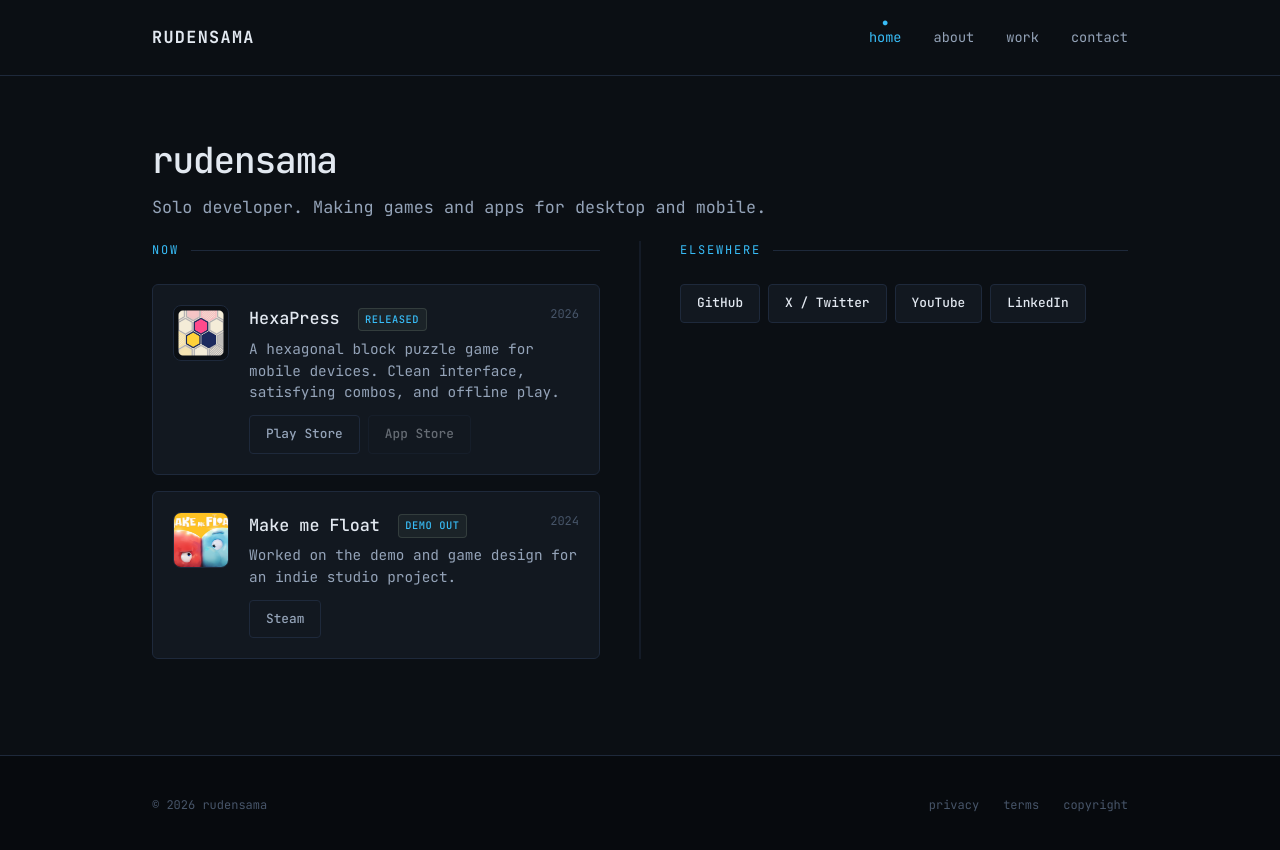
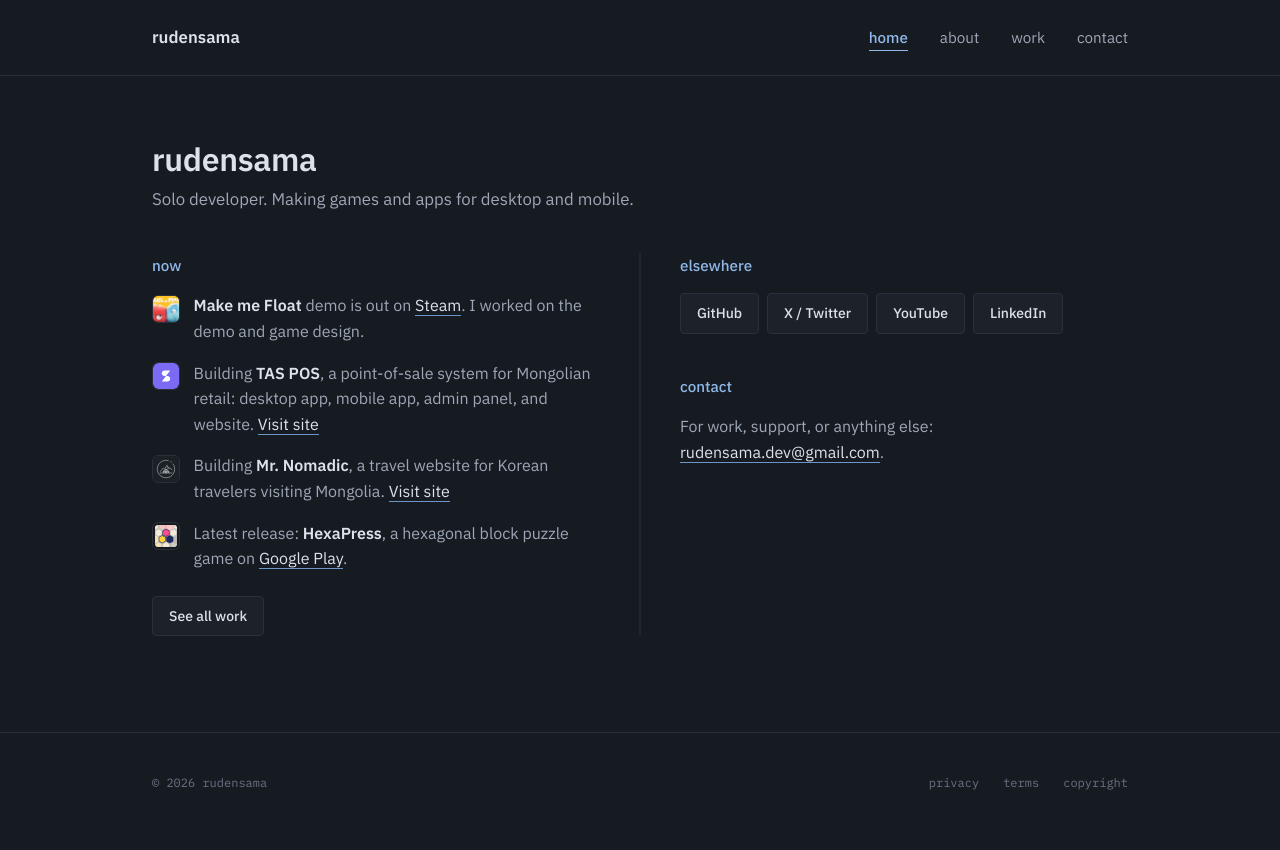
Before and after one commit to Rudensama/rudensama.github.io, a plain HTML site: page index.html in a window 1280 px wide. Drawn offline with Linux system fonts and the light colour scheme.

Commit message:
Clean up site styling, add Mr. Nomadic, rework home page
- Softer dark palette, IBM Plex Sans, plainer labels and tags
- Entrance, hover and page-transition motion (off for reduced motion)
- Add Mr. Nomadic with logo; Visit site links for Mr. Nomadic and TAS
- Home is now a short intro instead of a copy of the work page
- Use one "in progress" tag; fix footer year script

Co-Authored-By: Claude Fable 5.2 <noreply@anthropic.com>

```diff
--- a/assets/css/style.css
+++ b/assets/css/style.css
@@ -1,21 +1,22 @@
-@import url('https://fonts.googleapis.com/css2?family=Inter:ital,opsz,wght@0,14..32,100..900;1,14..32,100..900&family=JetBrains+Mono:ital,wght@0,100..800;1,100..800&display=swap');
+@import url('https://fonts.googleapis.com/css2?family=IBM+Plex+Sans:wght@400;500;600&family=IBM+Plex+Mono:wght@400;500&display=swap');
 
 :root {
-  --bg: #0b0f14;
-  --bg-elev: #121820;
-  --bg-hover: #1a222d;
-  --text: #e2e8f0;
-  --text-dim: #94a3b8;
-  --text-faint: #475569;
-  --border: #1e293b;
-  --border-hover: #334155;
-  --accent: #38bdf8;
-  --accent-dim: #0284c7;
-  --accent-faint: rgba(56, 189, 248, 0.05);
+  --bg: #161a21;
+  --bg-elev: #1c212a;
+  --bg-hover: #232934;
+  --text: #dde2ea;
+  --text-dim: #9ea7b6;
+  --text-faint: #6a7383;
+  --border: #2a313d;
+  --border-hover: #3d4757;
+  --accent: #8fb8e8;
+  --accent-dim: #6c96c8;
+  --accent-faint: rgba(143, 184, 232, 0.07);
   --maxw: 1040px;
-  --font: 'JetBrains Mono', ui-monospace, "SF Mono", Menlo, Monaco, Consolas, monospace;
-  --font-mono: 'JetBrains Mono', ui-monospace, "SF Mono", Menlo, Monaco, Consolas, monospace;
-  --transition: all 0.25s cubic-bezier(0.16, 1, 0.3, 1);
+  --font: 'IBM Plex Sans', system-ui, -apple-system, "Segoe UI", sans-serif;
+  --font-mono: 'IBM Plex Mono', ui-monospace, Consolas, Menlo, monospace;
+  --transition: color 0.18s, border-color 0.18s, background-color 0.18s, transform 0.18s;
+  --ease: cubic-bezier(0.2, 0.7, 0.2, 1);
 }
 
 *, *::before, *::after {
@@ -33,8 +34,8 @@ body {
   background: var(--bg);
   color: var(--text);
   font-family: var(--font);
-  font-size: 15px;
-  line-height: 1.625;
+  font-size: 16px;
+  line-height: 1.6;
   min-height: 100vh;
   display: flex;
   flex-direction: column;
@@ -46,8 +47,8 @@ body {
 /* Typography */
 h1, h2, h3 {
   color: var(--text);
-  font-weight: 500;
-  letter-spacing: -0.02em;
+  font-weight: 600;
+  letter-spacing: -0.01em;
 }
 
 p {
@@ -74,27 +75,13 @@ code {
 a {
   color: var(--text);
   text-decoration: none;
-  border-bottom: 1px solid var(--border);
+  border-bottom: 1px solid var(--accent-dim);
   transition: var(--transition);
 }
 
 a:hover {
   color: var(--accent);
   border-bottom-color: var(--accent);
-}
-
-a[target="_blank"]::after {
-  content: "\2197";
-  display: inline-block;
-  margin-left: 0.25em;
-  color: var(--text-faint);
-  font-size: 0.85em;
-  transition: var(--transition);
-}
-
-a[target="_blank"]:hover::after {
-  color: var(--accent);
-  transform: translate(1px, -1px);
 }
 
 /* Layout */
@@ -161,11 +148,8 @@ main {
 }
 
 .brand {
-  font-family: var(--font-mono);
-  font-weight: 700;
+  font-weight: 600;
   font-size: 1.05rem;
-  letter-spacing: 0.08em;
-  text-transform: uppercase;
   color: var(--text);
   border: none;
 }
@@ -184,46 +168,20 @@ main {
 }
 
 .nav-links a {
-  font-family: var(--font-mono);
-  font-size: 0.85rem;
-  text-transform: lowercase;
+  font-size: 0.95rem;
   color: var(--text-dim);
   border: none;
   position: relative;
   padding: 0.25rem 0;
 }
 
-.nav-links a::after {
-  content: '';
-  position: absolute;
-  bottom: 0;
-  left: 0;
-  width: 0;
-  height: 1px;
-  background: var(--accent);
-  transition: var(--transition);
-}
-
 .nav-links a:hover {
   color: var(--text);
 }
 
-.nav-links a:hover::after {
-  width: 100%;
-}
-
 .nav-links a.active {
   color: var(--accent);
-}
-
-.nav-links a.active::before {
-  content: '●';
-  font-size: 0.5rem;
-  position: absolute;
-  top: -0.5rem;
-  left: 50%;
-  transform: translateX(-50%);
-  color: var(--accent);
+  font-weight: 500;
 }
 
 .nav-toggle {
@@ -264,30 +222,17 @@ main {
   .nav-links.open {
     display: flex;
   }
-  .nav-links a.active::before {
-    display: none;
-  }
-  .nav-links a.active::after {
-    content: '';
-    position: absolute;
-    bottom: 0;
-    left: 0;
-    width: 1rem;
-    height: 1px;
-    background: var(--accent);
-  }
 }
 
 /* Intro block */
 .intro-block {
-  margin-bottom: 1rem;
+  margin-bottom: 2.5rem;
 }
 
 .intro-block h1 {
-  font-size: 2.25rem;
-  line-height: 1.15;
-  margin-bottom: 0.75rem;
-  letter-spacing: -0.03em;
+  font-size: 2rem;
+  line-height: 1.2;
+  margin-bottom: 0.5rem;
 }
 
 .intro-block p {
@@ -298,22 +243,10 @@ main {
 
 /* Sections */
 .section-title {
-  font-family: var(--font-mono);
-  font-size: 0.75rem;
-  text-transform: uppercase;
-  letter-spacing: 0.15em;
+  font-size: 0.95rem;
+  font-weight: 500;
   color: var(--accent);
-  margin-bottom: 1.5rem;
-  display: flex;
-  align-items: center;
-  gap: 0.75rem;
-}
-
-.section-title::after {
-  content: '';
-  flex: 1;
-  height: 1px;
-  background: var(--border);
+  margin-bottom: 1rem;
 }
 
 /* Dynamic Cards / Lists */
@@ -332,24 +265,13 @@ main {
   background: var(--bg-elev);
   padding: 1.25rem;
   border-radius: 6px;
-  transition: var(--transition);
   text-decoration: none;
   color: inherit;
 }
 
-.list-item:hover {
-  border-color: var(--accent);
-  background: var(--bg-hover);
-  transform: translateY(-2px);
-}
-
-.list-item:hover .item-title {
-  color: var(--accent);
-}
-
 .list-item-content {
   display: flex;
-  gap: 1.25rem;
+  gap: 1rem;
   align-items: flex-start;
 }
 
@@ -362,10 +284,6 @@ main {
   object-fit: cover;
   flex-shrink: 0;
   transition: var(--transition);
-}
-
-.list-item:hover .list-item-icon {
-  border-color: var(--accent);
 }
 
 .list-item-text {
@@ -382,7 +300,7 @@ main {
 
 .item-title {
   font-size: 1.05rem;
-  font-weight: 500;
+  font-weight: 600;
   color: var(--text);
   transition: var(--transition);
 }
@@ -395,42 +313,60 @@ main {
 }
 
 .item-desc {
-  font-size: 0.9rem;
+  font-size: 0.95rem;
   color: var(--text-dim);
-  line-height: 1.5;
+  line-height: 1.55;
+}
+
+/* Home: short "now" lines */
+.now-list {
+  list-style: none;
+  display: flex;
+  flex-direction: column;
+  gap: 1rem;
+  margin-bottom: 0.75rem;
+}
+
+.now-list li {
+  display: flex;
+  gap: 0.85rem;
+  align-items: flex-start;
+  color: var(--text-dim);
+}
+
+.now-list img {
+  width: 28px;
+  height: 28px;
+  border-radius: 6px;
+  border: 1px solid var(--border);
+  object-fit: cover;
+  flex-shrink: 0;
+  margin-top: 0.1rem;
+}
+
+.now-list strong {
+  color: var(--text);
+  font-weight: 600;
 }
 
 /* Badges */
 .badge {
-  display: inline-block;
-  font-family: var(--font-mono);
-  font-size: 0.65rem;
-  font-weight: 500;
-  text-transform: uppercase;
-  letter-spacing: 0.05em;
-  padding: 0.15rem 0.4rem;
-  border-radius: 4px;
-  border: 1px solid transparent;
+  font-size: 0.8rem;
+  font-weight: 400;
   margin-left: 0.5rem;
-  vertical-align: middle;
+  white-space: nowrap;
 }
 
 .badge-live {
-  background: rgba(143, 168, 143, 0.08);
-  color: var(--accent);
-  border-color: rgba(143, 168, 143, 0.2);
+  color: #8fc9a4;
 }
 
 .badge-soon {
-  background: rgba(80, 90, 80, 0.08);
-  color: var(--text-dim);
-  border-color: rgba(80, 90, 80, 0.2);
+  color: #d9bb7e;
 }
 
 .badge-cancelled {
-  background: rgba(150, 95, 95, 0.1);
-  color: #b78787;
-  border-color: rgba(150, 95, 95, 0.28);
+  color: #c99a9a;
 }
 
 /* Buttons (DRY implementation) */
@@ -439,8 +375,7 @@ main {
   align-items: center;
   justify-content: center;
   gap: 0.5rem;
-  font-family: var(--font-mono);
-  font-size: 0.8rem;
+  font-size: 0.875rem;
   font-weight: 500;
   color: var(--text);
   background: var(--bg-elev);
@@ -453,14 +388,10 @@ main {
   margin-top: 0.75rem;
 }
 
-.btn::after {
-  content: none !important; /* Prevent external link arrow on buttons */
-}
-
 .btn:hover {
-  color: var(--bg);
-  background: var(--accent);
-  border-color: var(--accent);
+  color: var(--accent);
+  background: var(--bg-hover);
+  border-color: var(--accent-dim);
 }
 
 .btn-secondary {
@@ -470,8 +401,8 @@ main {
 }
 
 .btn-secondary:hover {
-  background: var(--bg-elev);
-  border-color: var(--accent);
+  background: var(--bg-hover);
+  border-color: var(--border-hover);
   color: var(--text);
 }
 
@@ -516,11 +447,10 @@ main {
 }
 
 .checklist li::before {
-  content: '→';
+  content: '–';
   position: absolute;
   left: 0;
-  color: var(--accent);
-  font-family: var(--font-mono);
+  color: var(--text-faint);
 }
 
 /* Legal Pages Styling (Sticky Symmetrical Layout) */
@@ -558,8 +488,7 @@ main {
 }
 
 .legal-toc a {
-  font-family: var(--font-mono);
-  font-size: 0.8rem;
+  font-size: 0.9rem;
   color: var(--text-dim);
   border: none;
 }
@@ -576,14 +505,6 @@ main {
   display: flex;
   align-items: center;
   gap: 0.5rem;
-}
-
-.legal-content h2::before {
-  content: '#';
-  color: var(--accent-dim);
-  font-family: var(--font-mono);
-  font-weight: 400;
-  font-size: 0.9em;
 }
 
 .legal-content h3 {
@@ -613,7 +534,7 @@ main {
   border-top: 1px solid var(--border);
   padding: 2.5rem 0;
   margin-top: auto;
-  background: #070a0e;
+  background: var(--bg);
 }
 
 .footer-row {
@@ -645,16 +566,6 @@ main {
   color: var(--accent);
 }
 
-/* Animations */
-@keyframes fadeIn {
-  from { opacity: 0; transform: translateY(8px); }
-  to { opacity: 1; transform: translateY(0); }
-}
-
-.fade-in {
-  animation: fadeIn 0.4s cubic-bezier(0.16, 1, 0.3, 1) forwards;
-}
-
 /* Selection and Focus */
 ::selection {
   background: var(--accent);
@@ -667,3 +578,97 @@ button:focus-visible {
   outline-offset: 3px;
   border-radius: 4px;
 }
+
+/* Motion */
+@view-transition {
+  navigation: auto;
+}
+
+@keyframes rise {
+  from { opacity: 0; transform: translateY(14px); }
+  to { opacity: 1; transform: none; }
+}
+
+.reveal {
+  opacity: 0;
+}
+
+.reveal.in {
+  opacity: 1;
+  animation: rise 0.55s var(--ease) var(--d, 0ms) backwards;
+}
+
+/* Cards: quiet lift, icon nudges */
+.list-item {
+  transition: border-color 0.2s, background-color 0.2s, transform 0.25s var(--ease);
+}
+
+.list-item:hover {
+  border-color: var(--accent-dim);
+  transform: translateY(-2px);
+}
+
+.list-item-icon {
+  transition: transform 0.3s var(--ease);
+}
+
+.list-item:hover .list-item-icon {
+  transform: scale(1.06) rotate(-2deg);
+}
+
+.now-list img {
+  transition: transform 0.3s var(--ease);
+}
+
+.now-list li:hover img {
+  transform: scale(1.12) rotate(-3deg);
+}
+
+/* Buttons: lift on hover, press on click */
+.btn:hover {
+  transform: translateY(-1px);
+}
+
+.btn:active {
+  transform: translateY(0) scale(0.97);
+}
+
+/* Nav: underline draws in from the left */
+.nav-links a {
+  background: linear-gradient(currentColor, currentColor) no-repeat 0 100% / 0 1px;
+  transition: color 0.18s, background-size 0.25s var(--ease);
+}
+
+.nav-links a:hover,
+.nav-links a.active {
+  background-size: 100% 1px;
+}
+
+/* Mobile menu drops in */
+@keyframes drop {
+  from { opacity: 0; transform: translateY(-6px); }
+  to { opacity: 1; transform: none; }
+}
+
+.nav-links.open {
+  animation: drop 0.2s var(--ease);
+}
+
+@media (prefers-reduced-motion: reduce) {
+  @view-transition {
+    navigation: none;
+  }
+
+  *, *::before, *::after {
+    animation: none !important;
+    transition: none !important;
+  }
+
+  .reveal {
+    opacity: 1;
+  }
+
+  html {
+    scroll-behavior: auto;
+  }
+}
--- a/assets/js/main.js
+++ b/assets/js/main.js
@@ -53,6 +53,31 @@
 
 // Auto-update copyright year
 (function () {
-  var el = document.querySelectorAll('[data-year]');
-  if (el) el.textContent = new Date().getFullYear();
+  var year = new Date().getFullYear();
+  document.querySelectorAll('[data-year]').forEach(function (el) {
+    el.textContent = year;
+  });
 })();
+
+// Reveal content as it enters the viewport, staggered within each batch
+(function () {
+  if (!('IntersectionObserver' in window)) return;
+  if (window.matchMedia('(prefers-reduced-motion: reduce)').matches) return;
+  var items = document.querySelectorAll(
+    '.intro-block, .section-title, .list-item, .now-list li, .social-links, ' +
+    'section > .btn, section > p, .legal-sidebar, .legal-content'
+  );
+  var io = new IntersectionObserver(function (entries) {
+    var n = 0;
+    entries.forEach(function (entry) {
+      if (!entry.isIntersecting) return;
+      entry.target.style.setProperty('--d', (n++ * 70) + 'ms');
+      entry.target.classList.add('in');
+      io.unobserve(entry.target);
+    });
+  }, { rootMargin: '0px 0px -40px 0px' });
+  items.forEach(function (el) {
+    el.classList.add('reveal');
+    io.observe(el);
+  });
+})();
--- a/index.html
+++ b/index.html
@@ -5,7 +5,7 @@
   <meta name="viewport" content="width=device-width, initial-scale=1.0" />
   <title>rudensama</title>
   <meta name="description" content="rudensama — solo developer making games and apps." />
-  <meta name="theme-color" content="#0b0f14" />
+  <meta name="theme-color" content="#161a21" />
   <link rel="icon" type="image/svg+xml" href="assets/img/favicon.svg" />
   <link rel="stylesheet" href="assets/css/style.css" />
 </head>
@@ -25,54 +25,38 @@
 </header>
 
 <main>
-  <div class="container fade-in">
+  <div class="container">
     <div class="intro-block">
       <h1>rudensama</h1>
       <p>Solo developer. Making games and apps for desktop and mobile.</p>
     </div>
 
     <div class="main-grid">
-      <!-- Column 1: Featured Work / Now -->
       <div class="grid-col">
         <section>
           <div class="section-title">now</div>
-          <div class="list">
-            <div class="list-item">
-              <div class="list-item-content">
-                <img class="list-item-icon" src="assets/img/hexapress-icon.webp" alt="HexaPress icon" width="56" height="56" />
-                <div class="list-item-text">
-                  <div class="list-item-header">
-                    <span class="item-title">HexaPress <span class="badge badge-live">released</span></span>
-                    <span class="item-meta">2026</span>
-                  </div>
-                  <div class="item-desc">A hexagonal block puzzle game for mobile devices. Clean interface, satisfying combos, and offline play.</div>
-                  <div class="btn-group">
-                    <a class="btn btn-secondary" href="https://play.google.com/store/apps/details?id=rudensama.game.hexapress" target="_blank" rel="noopener">Play Store</a>
-                    <a class="btn" disabled aria-disabled="true" style="opacity:0.4;pointer-events:none;cursor:not-allowed;" href="#">App Store</a>
-                  </div>
-                </div>
-              </div>
-            </div>
-            <div class="list-item">
-              <div class="list-item-content">
-                <img class="list-item-icon" src="assets/img/mmf_header.jpg" alt="Make me Float icon" width="56" height="56" />
-                <div class="list-item-text">
-                  <div class="list-item-header">
-                    <span class="item-title">Make me Float <span class="badge badge-live">demo out</span></span>
-                    <span class="item-meta">2024</span>
-                  </div>
-                  <div class="item-desc">Worked on the demo and game design for an indie studio project.</div>
-                  <div class="btn-group">
-                    <a class="btn btn-secondary" href="https://store.steampowered.com/app/2165530/Make_me_Float/" target="_blank" rel="noopener">Steam</a>
-                  </div>
-                </div>
-              </div>
-            </div>
-          </div>
+          <ul class="now-list">
+            <li>
+              <img src="assets/img/mmf_header.jpg" alt="" width="28" height="28" />
+              <span><strong>Make me Float</strong> demo is out on <a href="https://store.steampowered.com/app/2165530/Make_me_Float/" target="_blank" rel="noopener">Steam</a>. I worked on the demo and game design.</span>
+            </li>
+            <li>
+              <img src="assets/img/tas-app-icon.svg" alt="" width="28" height="28" />
+              <span>Building <strong>TAS POS</strong>, a point-of-sale system for Mongolian retail: desktop app, mobile app, admin panel, and website. <a href="https://tas.mn" target="_blank" rel="noopener">Visit site</a></span>
+            </li>
+            <li>
+              <img src="assets/img/mr-nomadic-logo.svg" alt="" width="28" height="28" />
+              <span>Building <strong>Mr. Nomadic</strong>, a travel website for Korean travelers visiting Mongolia. <a href="https://rudensama.github.io/mrnomadic/" target="_blank" rel="noopener">Visit site</a></span>
+            </li>
+            <li>
+              <img src="assets/img/hexapress-icon.webp" alt="" width="28" height="28" />
+              <span>Latest release: <strong>HexaPress</strong>, a hexagonal block puzzle game on <a href="https://play.google.com/store/apps/details?id=rudensama.game.hexapress" target="_blank" rel="noopener">Google Play</a>.</span>
+            </li>
+          </ul>
+          <a class="btn" href="work.html">See all work</a>
         </section>
       </div>
 
-      <!-- Column 2: Else / Connections -->
       <div class="grid-col">
         <section>
           <div class="section-title">elsewhere</div>
@@ -82,6 +66,10 @@
             <a href="https://www.youtube.com/@Rudensama" class="btn" target="_blank" rel="noopener">YouTube</a>
             <a href="https://www.linkedin.com/in/sod-erdene-byambatogtokh-0b4773265/" class="btn" target="_blank" rel="noopener">LinkedIn</a>
           </div>
+        </section>
+        <section>
+          <div class="section-title">contact</div>
+          <p>For work, support, or anything else: <a data-email href="contact.html">email</a>.</p>
         </section>
       </div>
     </div>
```
Also changed, not shown: about.html (+1 -1 lines), contact.html (+1 -1 lines), copyright.html (+1 -1 lines), privacy.html (+1 -1 lines), terms.html (+1 -1 lines), work.html (+24 -6 lines), assets/img/mr-nomadic-logo.svg (added).
